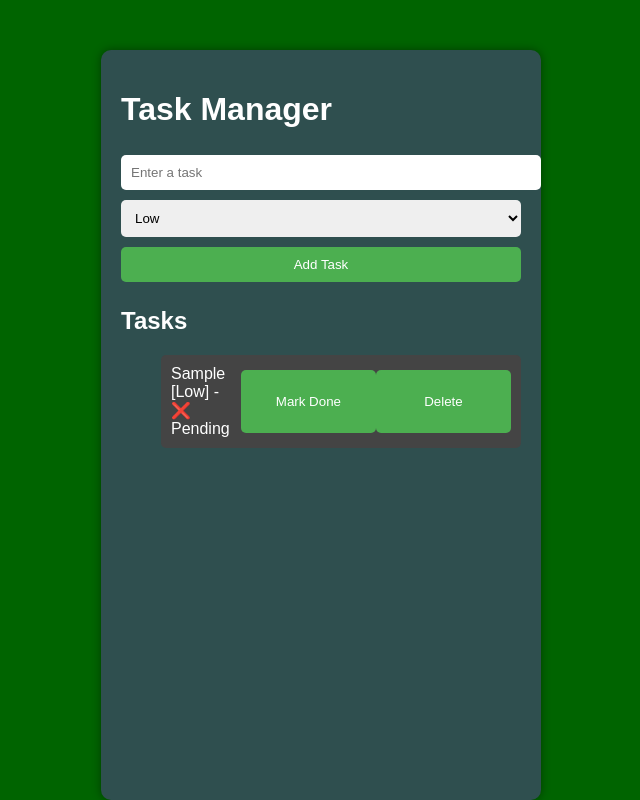
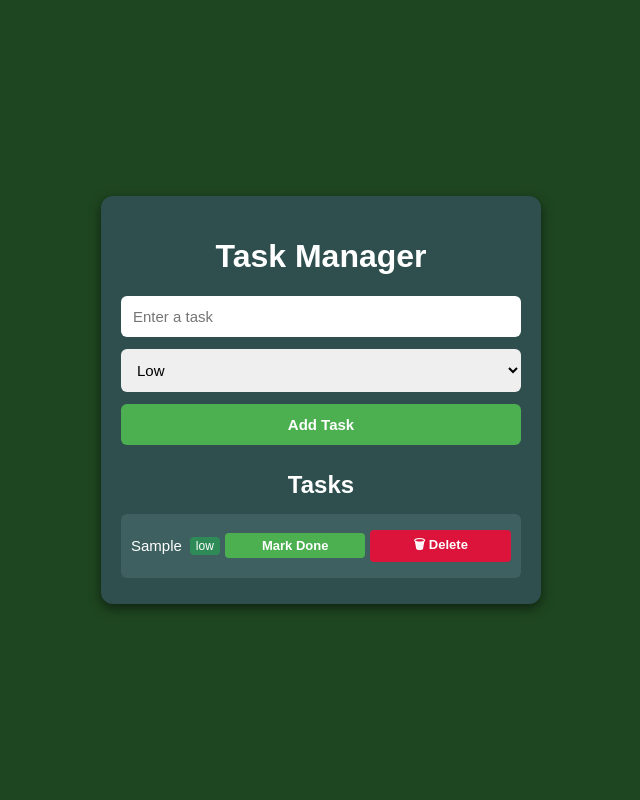
Before and after one commit to Dave2130/Task-Manager-Project, a plain HTML site: page index.html in a window 1280 px wide. Both pictures are taken after typing "Sample" into the empty fields and a click on the button "Add Task". Shown: the whole page, without its empty margins (319-959 px from the left). Drawn offline with Linux system fonts and the light colour scheme.

Commit message:
Fixed bug in task rendering logic

```diff
--- a/app.js
+++ b/app.js
@@ -1,4 +1,3 @@
-// Task class
 class Task {
   constructor(id, title, priority = "low") {
     this.id = id;
@@ -10,19 +9,11 @@ class Task {
   markDone() {
     this.completed = true;
   }
-
-  toString() {
-    return `${this.title} [${this.priority}] - ${this.completed ? "✅ Done" : "❌ Pending"}`;
-  }
 }
 
-// Data structure
 let tasks = [];
 let idCounter = 1;
-let filterMode = "all";
-let searchQuery = "";
 
-// Functions
 function addTask(title, priority) {
   let task = new Task(idCounter++, title, priority);
   tasks.push(task);
@@ -30,8 +21,14 @@ function addTask(title, priority) {
 }
 
 function removeTask(id) {
-  tasks = tasks.filter(task => task.id !== id);
-  renderTasks();
+  const li = document.querySelector(`#task-${id}`);
+  if (li) {
+    li.classList.add("fade-out");
+    setTimeout(() => {
+      tasks = tasks.filter(task => task.id !== id);
+      renderTasks();
+    }, 300); // wait for animation
+  }
 }
 
 function toggleTask(id) {
@@ -40,62 +37,40 @@ function toggleTask(id) {
   renderTasks();
 }
 
-function sortTasks() {
-  const priorityOrder = { high: 3, medium: 2, low: 1 };
-  tasks.sort((a, b) => priorityOrder[b.priority] - priorityOrder[a.priority]);
-  renderTasks();
-}
-
-function filterTasks(list) {
-  if (filterMode === "done") {
-    list = list.filter(task => task.completed);
-  } else if (filterMode === "pending") {
-    list = list.filter(task => !task.completed);
-  }
-  if (searchQuery.trim() !== "") {
-    list = list.filter(task =>
-      task.title.toLowerCase().includes(searchQuery.toLowerCase())
-    );
-  }
-  return list;
-}
-
 function renderTasks() {
   const taskList = document.getElementById("taskList");
   taskList.innerHTML = "";
 
-  let displayTasks = filterTasks(tasks);
+  tasks.forEach(task => {
+    let li = document.createElement("li");
+    li.id = `task-${task.id}`;
+    if (task.completed) li.classList.add("done");
 
-  displayTasks.forEach(task => {
-    let li = document.createElement("li");
-    li.textContent = task.toString();
+    let titleSpan = document.createElement("span");
+    titleSpan.textContent = task.title;
+
+    let badge = document.createElement("span");
+    badge.classList.add("priority", task.priority.toLowerCase());
+    badge.textContent = task.priority;
 
     let doneBtn = document.createElement("button");
-    doneBtn.textContent = "Mark Done";
+    doneBtn.textContent = task.completed ? "✔ Done" : "Mark Done";
     doneBtn.onclick = () => toggleTask(task.id);
 
     let delBtn = document.createElement("button");
-    delBtn.textContent = "Delete";
+    delBtn.textContent = "🗑 Delete";
     delBtn.onclick = () => removeTask(task.id);
 
+    li.appendChild(titleSpan);
+    li.appendChild(badge);
     li.appendChild(doneBtn);
     li.appendChild(delBtn);
+
     taskList.appendChild(li);
   });
 }
 
-// Async save simulation
-async function saveTasks() {
-  return new Promise((resolve) => {
-    setTimeout(() => {
-      console.log("Tasks saved:", tasks);
-      resolve("Tasks saved to server ✅");
-    }, 1000);
-  });
-}
-
-// Events
-document.getElementById("addBtn").addEventListener("click", async () => {
+document.getElementById("addBtn").addEventListener("click", () => {
   const title = document.getElementById("taskInput").value;
   const priority = document.getElementById("priorityInput").value;
 
@@ -106,17 +81,4 @@ document.getElementById("addBtn").addEventListener("click", async () => {
 
   addTask(title, priority);
   document.getElementById("taskInput").value = "";
-
-  let msg = await saveTasks();
-  console.log(msg);
 });
-
-document.getElementById("sortBtn").addEventListener("click", sortTasks);
-document.getElementById("filterAll").addEventListener("click", () => { filterMode = "all"; renderTasks(); });
-document.getElementById("filterDone").addEventListener("click", () => { filterMode = "done"; renderTasks(); });
-document.getElementById("filterPending").addEventListener("click", () => { filterMode = "pending"; renderTasks(); });
-
-document.getElementById("searchInput").addEventListener("input", (e) => {
-  searchQuery = e.target.value;
-  renderTasks();
-});
--- a/index.html
+++ b/index.html
@@ -10,12 +10,13 @@
   <div class="container">
     <h1>Task Manager</h1>
 
+
     <input type="text" id="taskInput" placeholder="Enter a task">
 
     <select id="priorityInput">
-      <option value="Low">Low</option>
-      <option value="Medium">Medium</option>
-      <option value="High">High</option>
+      <option value="low">Low</option>
+      <option value="medium">Medium</option>
+      <option value="high">High</option>
     </select>
 
     <button id="addBtn">Add Task</button>
--- a/style.css
+++ b/style.css
@@ -1,50 +1,104 @@
 body {
-    font-family: Ariel, sans-serif;
-    background: darkgreen;
+    font-family: Arial, sans-serif;
+    background: #1e4620;
     color: white;
     display: flex;
     justify-content: center;
-    align-items: centre;
+    align-items: center;
     min-height: 100vh;
     margin: 0;
 }
 
 .container {
-  background: darkslategrey;
+  background: #2f4f4f;
   padding: 20px;
-  border-radius: 10px;
+  border-radius: 12px;
   width: 400px;
-  margin-top: 50px;
-  box-shadow: 0px 0px 10px rgba(0,0,0,0.4);
+  max-width: 90%;
+  box-shadow: 0px 4px 12px rgba(0,0,0,0.5);
 }
 
 h1, h2 {
-    text-align: centre;
+    text-align: center;
+    margin-bottom: 15px;
 }
 
 input, select, button {
-  padding: 10px;
-  margin: 5px 0;
+  padding: 12px;
+  margin: 6px 0;
   width: 100%;
-  border-radius: 5px;
+  border-radius: 6px;
   border: none;
+  font-size: 15px;
+  box-sizing: border-box;
 }
 
 button {
   background: #4CAF50;
   color: white;
   cursor: pointer;
+  font-weight: bold;
+  transition: background 0.3s ease;
 }
 
 button:hover {
   background: #45a049;
 }
 
+
+ul {
+  list-style: none;
+  padding: 0;
+  margin: 0;
+}
+
 li {
   display: flex;
   justify-content: space-between;
-  background: #444;
+  align-items: center;
+  background: #3e6060;
   padding: 10px;
-  margin: 5px 0;
-  border-radius: 5px;
+  margin: 6px 0;
+  border-radius: 6px;
+  font-size: 15px;
 }
+
+
+.priority {
+  font-size: 12px;
+  padding: 2px 6px;
+  border-radius: 4px;
+  margin-left: 8px;
+  color: white;
+}
+
+.priority.high { background: crimson; }
+.priority.medium { background: orange; }
+.priority.low { background: seagreen; }
+
+
+li.done {
+  background: #2d3d3d;
+  text-decoration: line-through;
+  opacity: 0.7;
+}
+
+
+li button {
+  margin-left: 5px;
+  padding: 5px 8px;
+  font-size: 13px;
+  border-radius: 4px;
+  cursor: pointer;
+  border: none;
+}
+
+li button:first-of-type {
+  background: #4CAF50;
+  color: white;
+}
+
+li button:last-of-type {
+  background: crimson;
+  color: white;
+}
```
